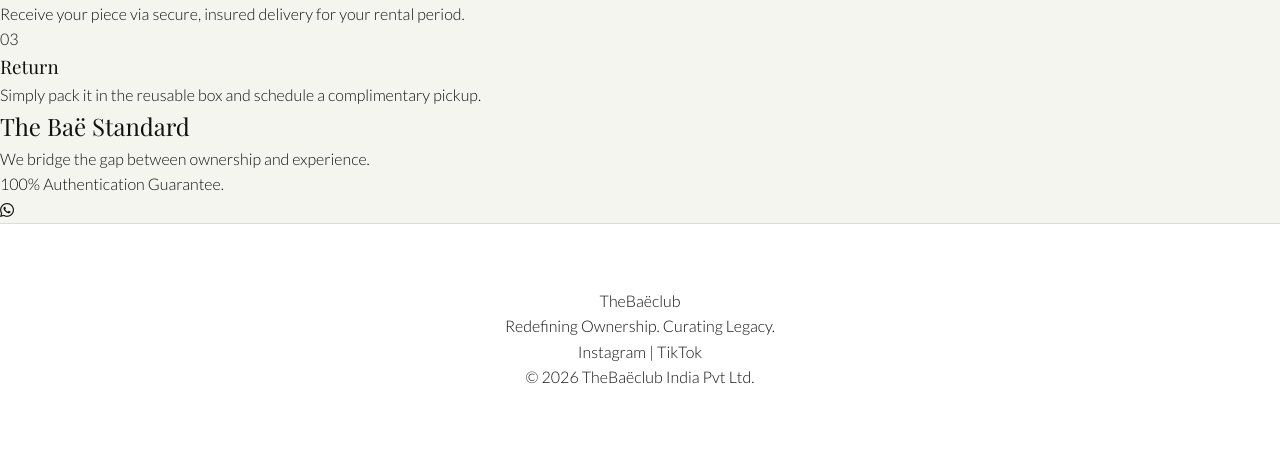
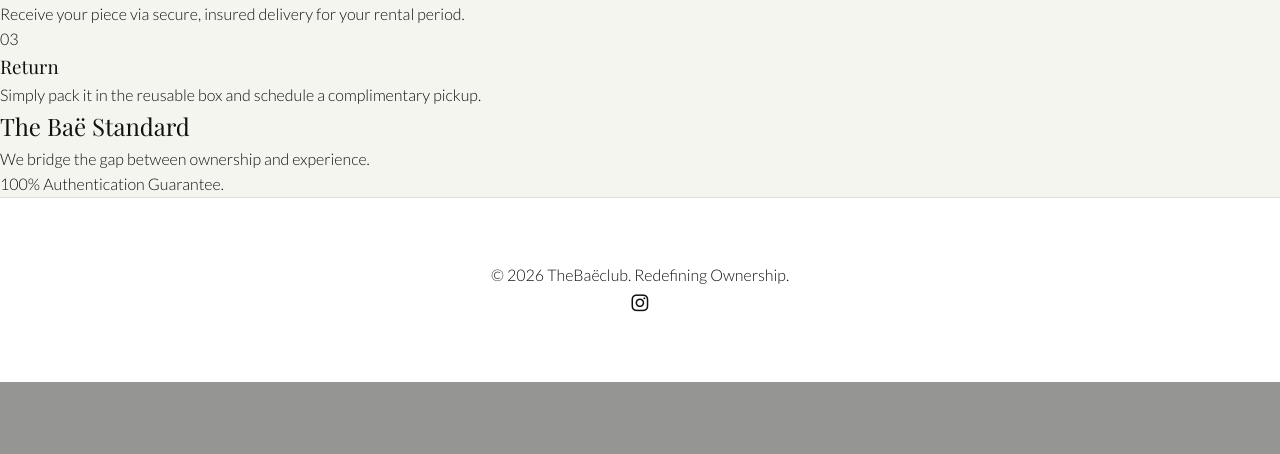
Before and after one commit to vbdevil98/baeclub_test, a Flask app: page / in a window 1280 px wide. Shown: the part 936-1390 px from the top of the page. After the commit the page ends 1318 px from the top, so only its background shows below. Run offline with Flask 3, Linux system fonts and the light colour scheme; some web fonts are replaced.

Commit message:
Update base.html

```diff
--- a/templates/base.html
+++ b/templates/base.html
@@ -3,35 +3,34 @@
 <head>
     <meta charset="UTF-8">
     <meta name="viewport" content="width=device-width, initial-scale=1.0">
-    <title>TheBaëclub | Luxury Fashion House</title>
+    <title>TheBaëclub | Luxury Fashion</title>
     <link href="https://fonts.googleapis.com/css2?family=Lato:wght@300;400&family=Playfair+Display:ital,wght@0,400;0,600;1,400&display=swap" rel="stylesheet">
+    <link rel="stylesheet" href="https://cdnjs.cloudflare.com/ajax/libs/font-awesome/6.0.0/css/all.min.css">
     <link rel="stylesheet" href="{{ url_for('static', filename='style.css') }}">
-    <link rel="stylesheet" href="https://cdnjs.cloudflare.com/ajax/libs/font-awesome/6.0.0/css/all.min.css">
 </head>
 <body>
-    <nav class="navbar fade-in">
+
+    <nav class="navbar">
         <div class="logo"><a href="/">TheBaëclub</a></div>
         <ul class="nav-links">
             <li><a href="{{ url_for('rent') }}">Rent</a></li>
             <li><a href="{{ url_for('shop') }}">Statement Bags</a></li>
             <li><a href="{{ url_for('lend') }}">Lend</a></li>
             <li><a href="{{ url_for('journal') }}">Journal</a></li>
-            <li><a href="{{ url_for('login') }}" class="btn-outline">Login</a></li>
+            <li><a href="{{ url_for('login') }}">Login</a></li>
         </ul>
     </nav>
-    <main>{% block content %}{% endblock %}</main>
 
-    <a href="#" class="whatsapp-float"><i class="fa-brands fa-whatsapp"></i></a>
+    <main>
+        {% block content %}{% endblock %}
+    </main>
 
     <footer>
-        <div class="footer-content">
-            <div class="footer-logo">TheBaëclub</div>
-            <p class="footer-tagline">Redefining Ownership. Curating Legacy.</p>
-            <div class="socials">
-                <a href="#">Instagram</a> | <a href="#">TikTok</a>
-            </div>
-            <p class="copyright">&copy; 2026 TheBaëclub India Pvt Ltd.</p>
+        <p>&copy; 2026 TheBaëclub. Redefining Ownership.</p>
+        <div class="social-icons">
+            <a href="#"><i class="fa-brands fa-instagram"></i></a>
         </div>
     </footer>
+
 </body>
 </html>
```
